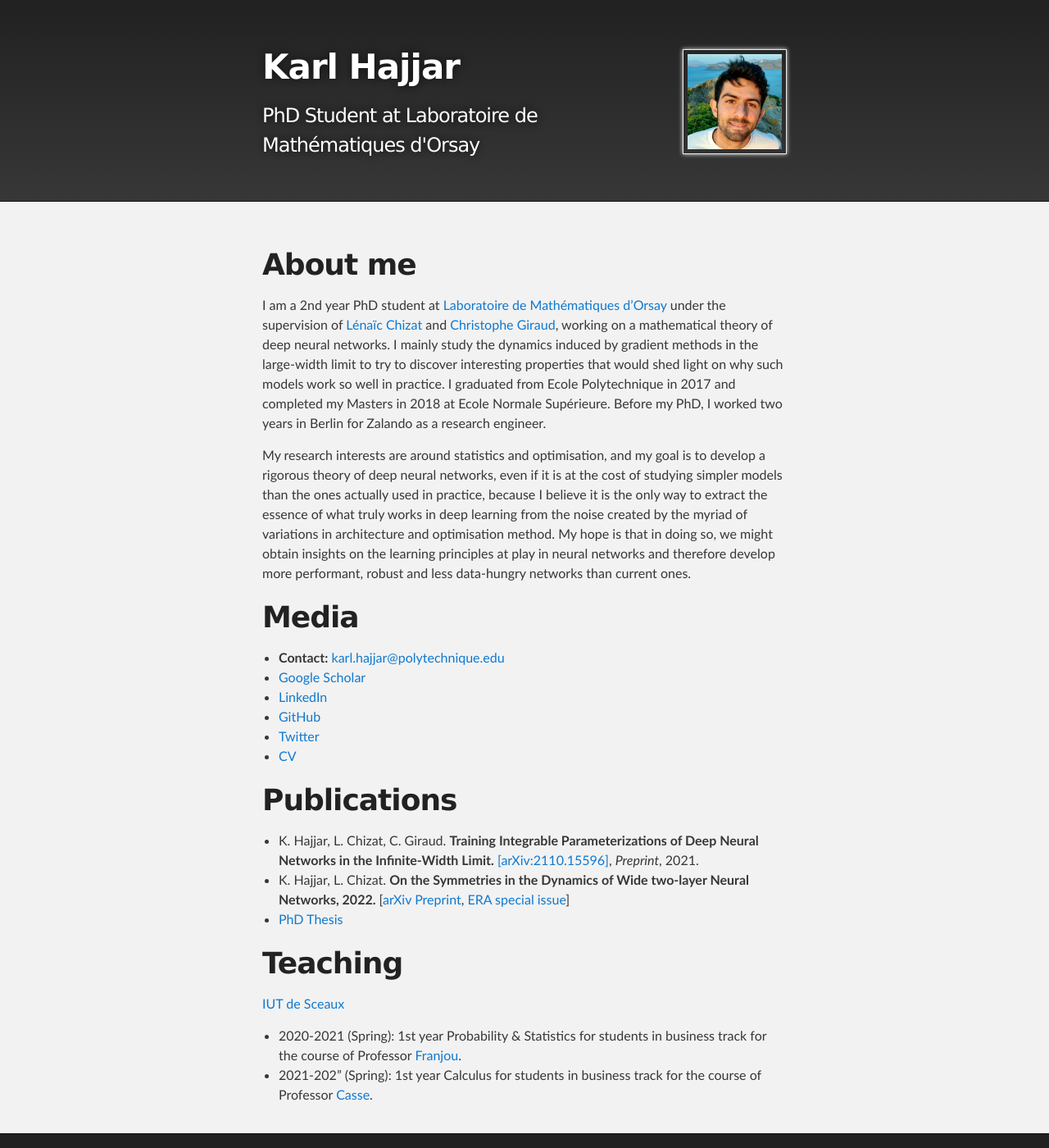
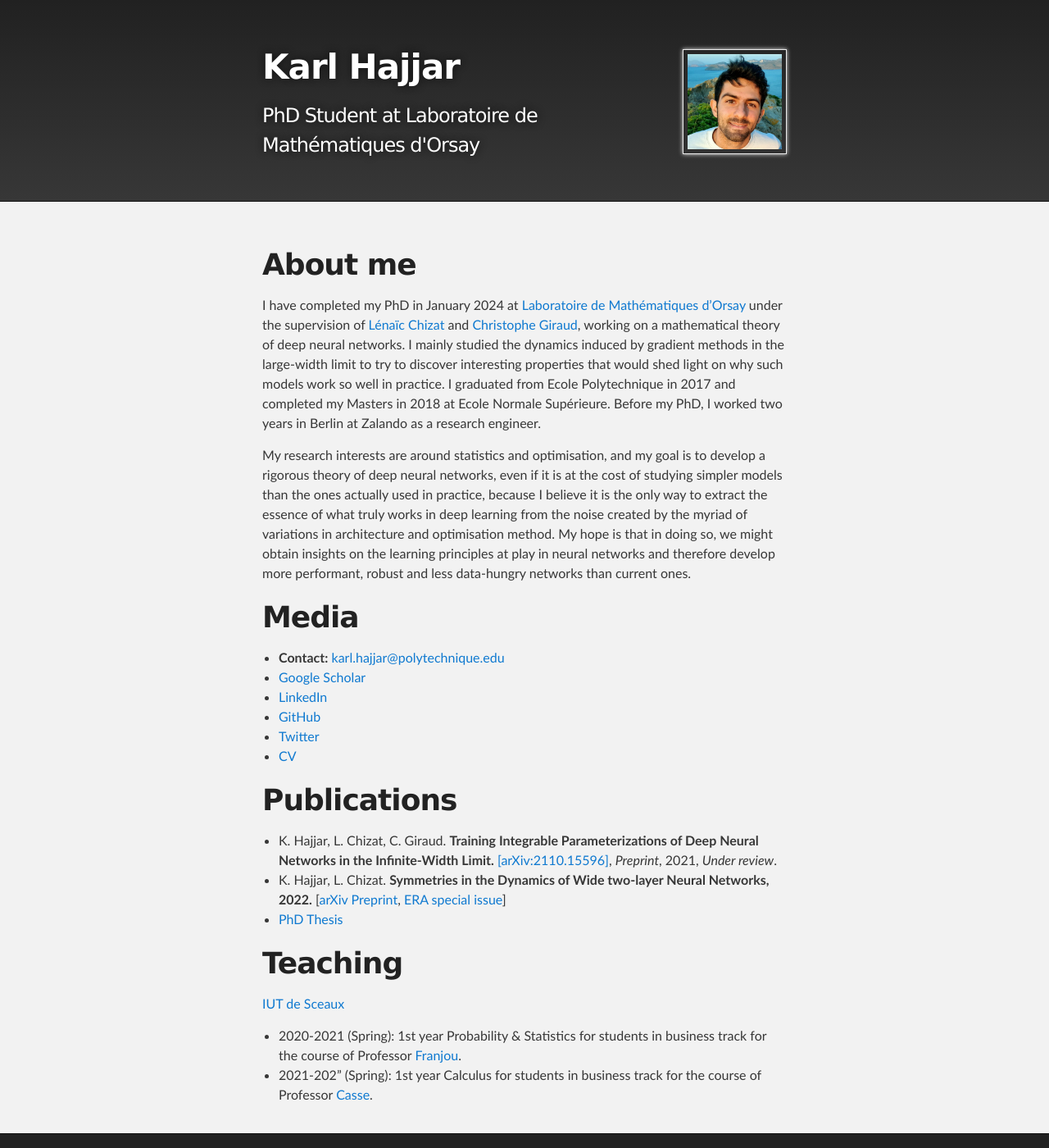
Before and after one commit to karl-hajjar/karl-hajjar.github.io, a Jekyll site: the page built from index.md, in a window 1280 px wide and 1400 px high. Shown: the whole window at 82% size. Built offline with Jekyll 4.4.1, drawn with Linux system fonts in a browser that asks for light colours; our own code applies the rules of GitHub Pages for plain Markdown files.

Commit message:
Updated description

```diff
--- a/index.md
+++ b/index.md
@@ -1,10 +1,10 @@
 # About me
-I am a 2nd year PhD student at [Laboratoire de Mathématiques d'Orsay](https://www.imo.universite-paris-saclay.fr/fr/)
+I have completed my PhD in January 2024 at [Laboratoire de Mathématiques d'Orsay](https://www.imo.universite-paris-saclay.fr/fr/)
 under the supervision of [Lénaïc Chizat](https://lchizat.github.io/) and [Christophe Giraud](https://www.imo.universite-paris-saclay.fr/~giraud/),
-working on a mathematical theory of deep neural networks. I mainly study the dynamics induced by gradient methods in the
+working on a mathematical theory of deep neural networks. I mainly studied the dynamics induced by gradient methods in the
 large-width limit to try to discover interesting properties that would shed light on why such models work so well in practice.
 I graduated from Ecole Polytechnique in 2017 and completed my Masters in 2018 at Ecole Normale Supérieure. Before my PhD,
-I worked two years in Berlin for Zalando as a research engineer.
+I worked two years in Berlin at Zalando as a research engineer.
 
 My research interests are around statistics and optimisation, and my goal is to develop a rigorous theory of deep neural
 networks, even if it is at the cost of studying simpler models than the ones actually used in practice, because I believe
@@ -23,8 +23,8 @@ at play in neural networks and therefore develop more performant, robust and les
 
 # Publications
 - K. Hajjar, L. Chizat, C. Giraud. **Training Integrable Parameterizations of Deep Neural Networks in the Infinite-Width
-Limit.** [[arXiv:2110.15596]](https://arxiv.org/abs/2110.15596#), *Preprint*, 2021.
-- K. Hajjar, L. Chizat. **On the Symmetries in the Dynamics of Wide two-layer Neural
+Limit.** [[arXiv:2110.15596]](https://arxiv.org/abs/2110.15596#), *Preprint*, 2021, *Under review*.
+- K. Hajjar, L. Chizat. **Symmetries in the Dynamics of Wide two-layer Neural
 Networks, 2022.** [[arXiv Preprint](https://arxiv.org/abs/2211.08771#), [ERA special issue](https://aimspress.com/article/doi/10.3934/era.2023112)]
 - [PhD Thesis](data/phd_thesis_karl_hajjar_final.pdf)
 
```
